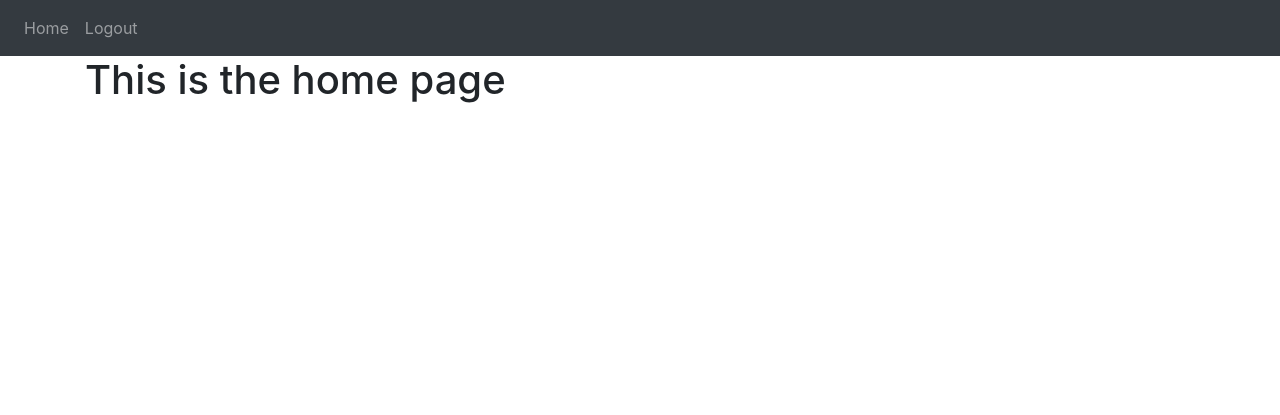
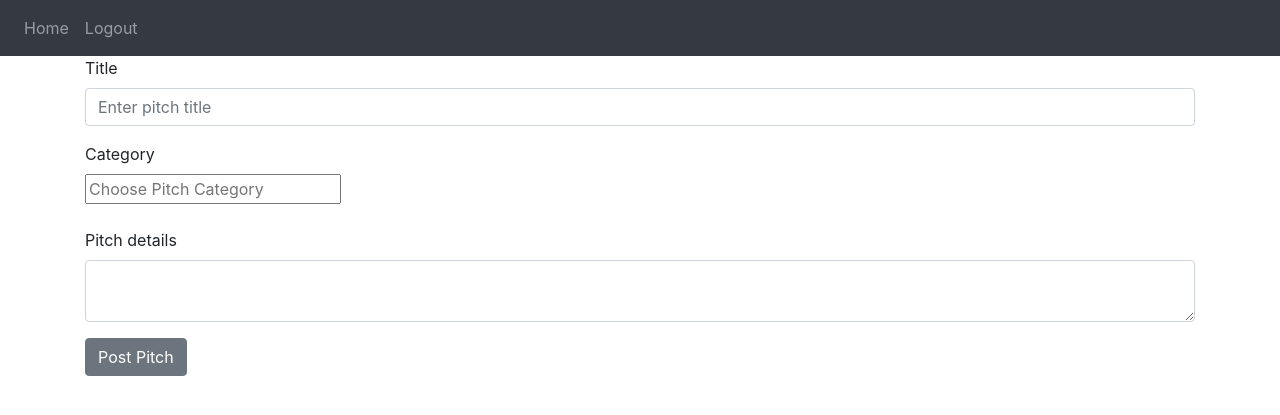
Before and after one commit to IvyJeptoo/Pitches, a Flask app: page / in a window 1280 px wide. Shown: the top 415 px of the page. Run offline with Flask 2, Linux system fonts and the light colour scheme; a user stored in the database is signed in; some libraries are stand-ins or nearby versions.

Commit message:
createforms

```diff
--- a/app/templates/home.html
+++ b/app/templates/home.html
@@ -1,5 +1,34 @@
 {% extends "base.html" %}
 {% block title %}Home{% endblock %}
 {% block content %}
-<h1>This is the home page</h1>
+<form method="POST">
+    <div class="form-group">
+        <label for="email">Title</label>
+        <input type="text" class="form-control" id="title" name="title" placeholder="Enter pitch title">
+    </div>
+     <div class="dropdown ">
+
+        <label for="category">Category</label> <br>
+        <input type="text" class="dropdown-toggle" id="categoryDropdown" name="category"
+            placeholder="Choose Pitch Category" data-bs-toggle="dropdown" aria-expanded="false">
+        <ul class="dropdown-menu dropdown-menu-dark" aria-labelledby="categoryDropdown">
+            <li><a class="dropdown-item active" href="#">Promotion Pitch</a></li>
+            <li><a class="dropdown-item" href="#">Product Pitch</a></li>
+            <li><a class="dropdown-item" href="#">Pickup Line</a></li>
+
+        </ul>
+     </div> <br>
+
+    <div class="form-group">
+        <label for="email">Pitch details</label>
+        <textarea name="pitch" id="pitch" class="form-control"></textarea>
+    </div>
+
+
+    <div align="centre">
+        <button type="submit" class="btn btn-secondary">Post Pitch</button>
+    </div>
+
+
+</form>
 {% endblock %}
```
